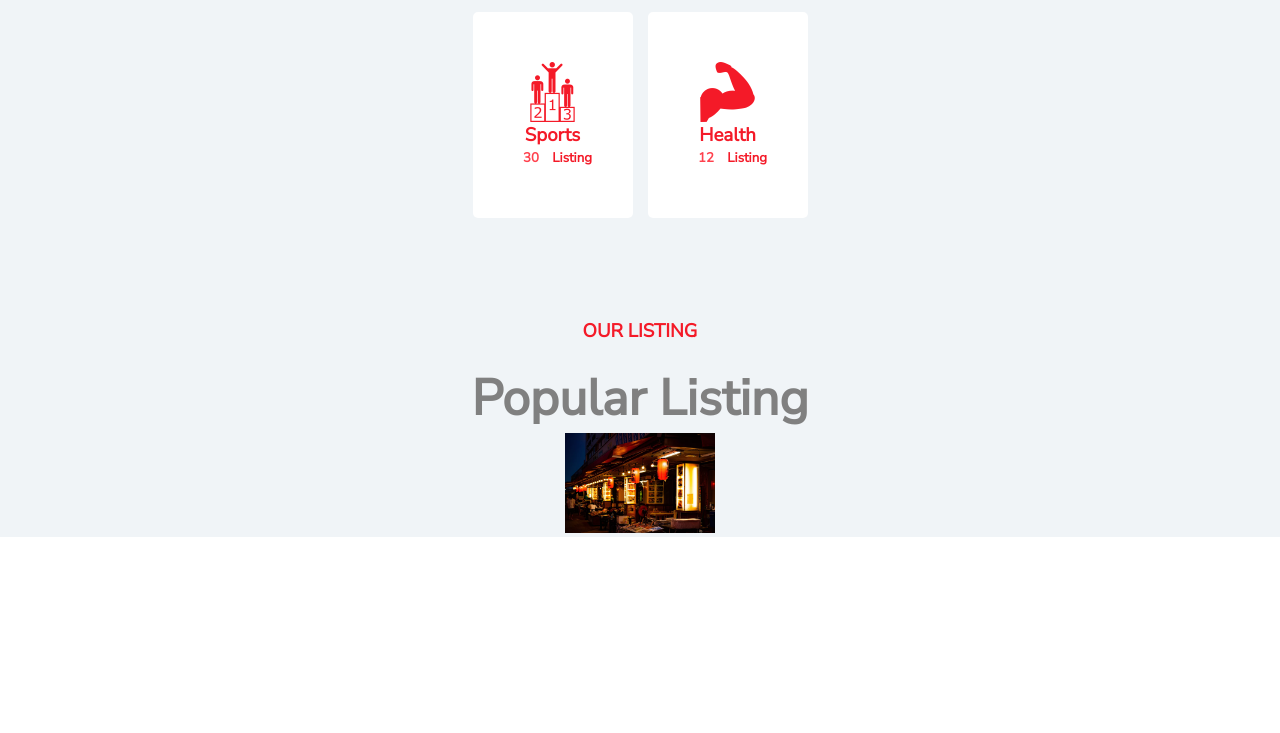
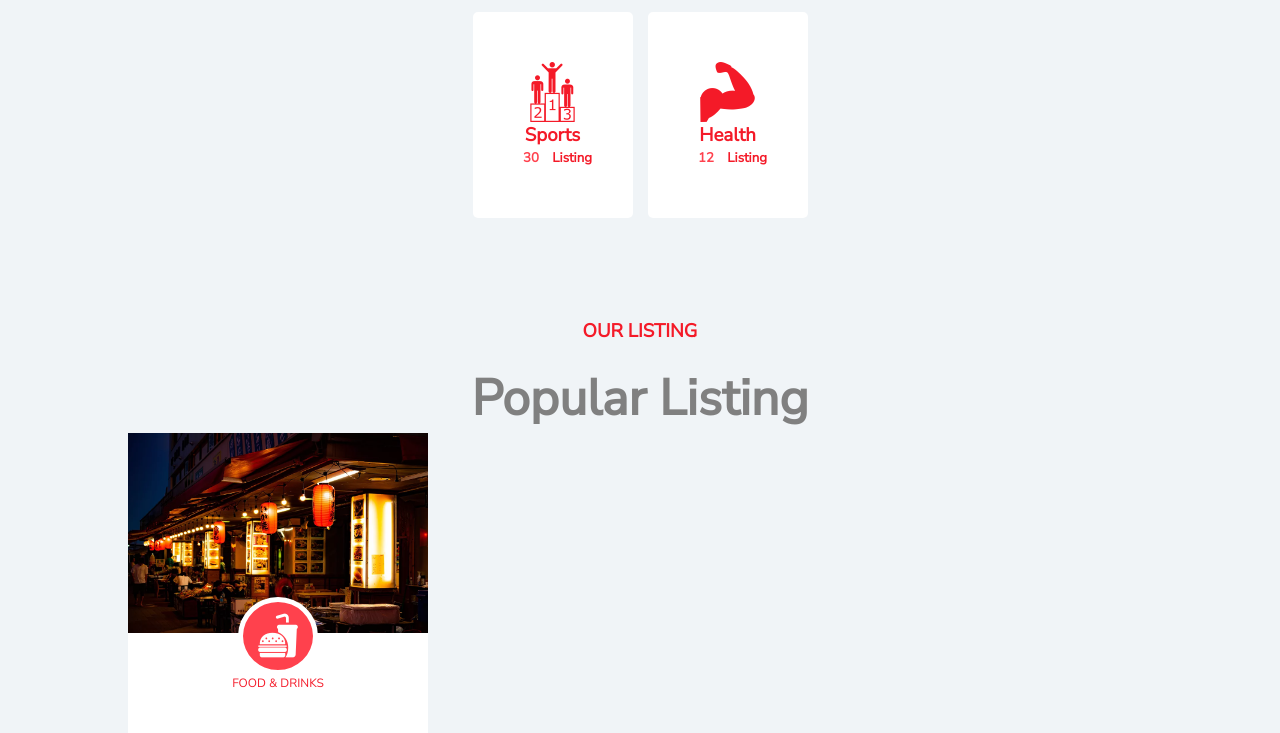
Before and after one commit to shakdawoodh/Ecom_site, a plain HTML site: page index.html in a window 1280 px wide. Shown: the part 1035-1768 px from the top of the page. Before the commit the page ends 1572 px from the top, so only its background shows below. Drawn offline with Linux system fonts and the light colour scheme.

Commit message:
Adding List Card And Card Contents.

```diff
--- a/css/style.css
+++ b/css/style.css
@@ -321,7 +321,49 @@ body {
     color: var(--gray-color);
 }
 
-.ecs-list-image img{
+/* .ecs-list-image img{
     width:150px;
 
 }
+.ecs-list-card-content{
+    background-color: var(--white-color);
+    height: 150px;
+    width: 150px;
+} */
+
+.ecs-list-card{
+    width: 80%;
+    margin: 0 auto;
+}
+
+.ecs-cards{
+    width:300px;
+    height: 300px;
+    background-color: var(--white-color);
+}
+
+.ecs-list-image img{
+    width:300px;
+}
+
+.ecs-list-card-content-icon{
+    font-size:50px;
+    background-color: var(--red-color);
+    border-radius: 50%;
+    width:60px;
+    padding:5px;
+    position: relative;
+    margin: 0 auto;
+    margin-top: -40px;
+    border:5px solid var(--white-color);
+}
+.ecs-list-card-content-icon a{
+    text-decoration: none;
+    color: var(--white-color);
+
+}
+.ecs-list-card-content-text{
+    font-size:12px;
+    color: var(--red-button);
+    font-family: var(--font-nunito);
+}
--- a/index.html
+++ b/index.html
@@ -226,11 +226,29 @@
                 <h2>Popular Listing</h2>
             </div>
 
-            <div class="ecs-list-card">
+            <!-- <div class="ecs-list-card">
                 <div class="ecs-cards">
                     <div class="ecs-list-image">
                         <img src="images/xlist-1.jpg" alt="image">
                     </div>
+                    <div class="ecs-list-card-content">
+
+                    </div>
+                </div>
+            </div> -->
+
+            <div class="ecs-list-card">
+                <div class="ecs-cards">
+                    <div class="ecs-list-image">
+                        <img src="images/xlist-1.jpg" alt="Card-images">
+                    </div>
+                    <div class="ecs-list-card-content-icon">
+                        <a href="#" class="icofont-fast-food"></a>
+                    </div>
+                    <div class="ecs-list-card-content-text">
+                        <span>FOOD & DRINKS</span>
+                    </div>
+
                 </div>
             </div>
 
```
